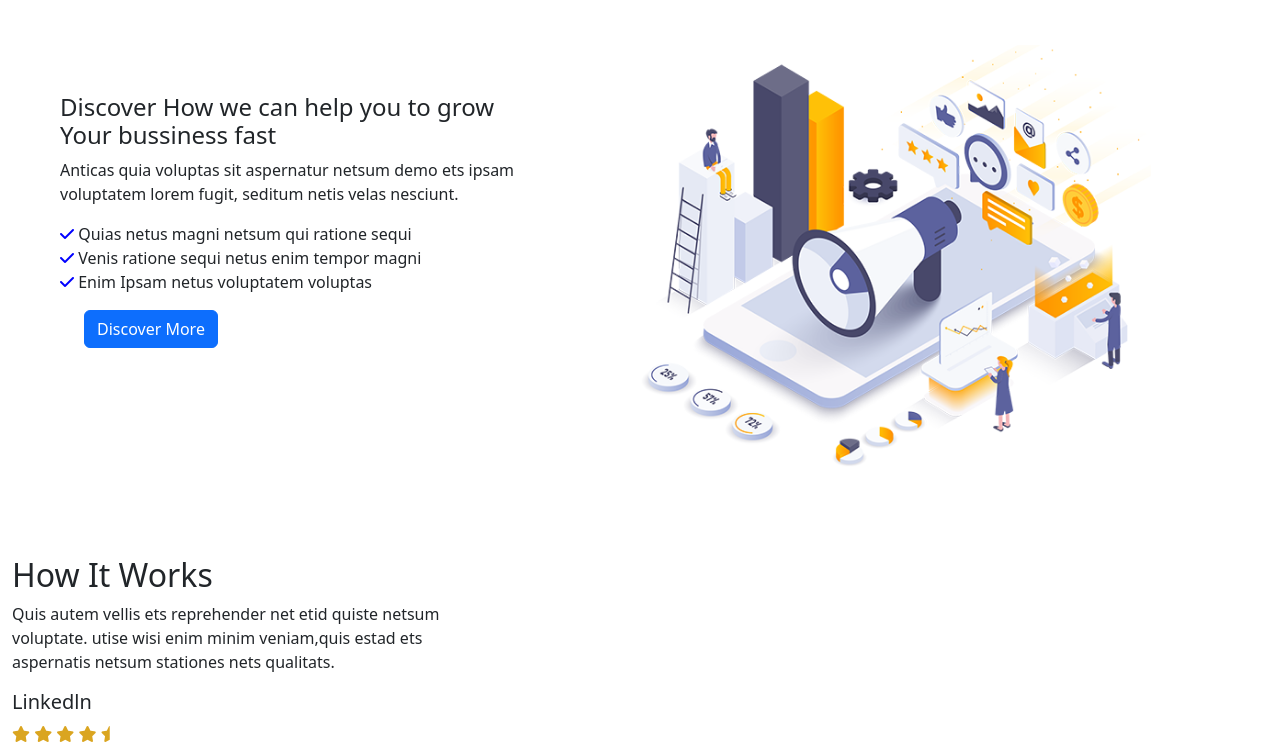
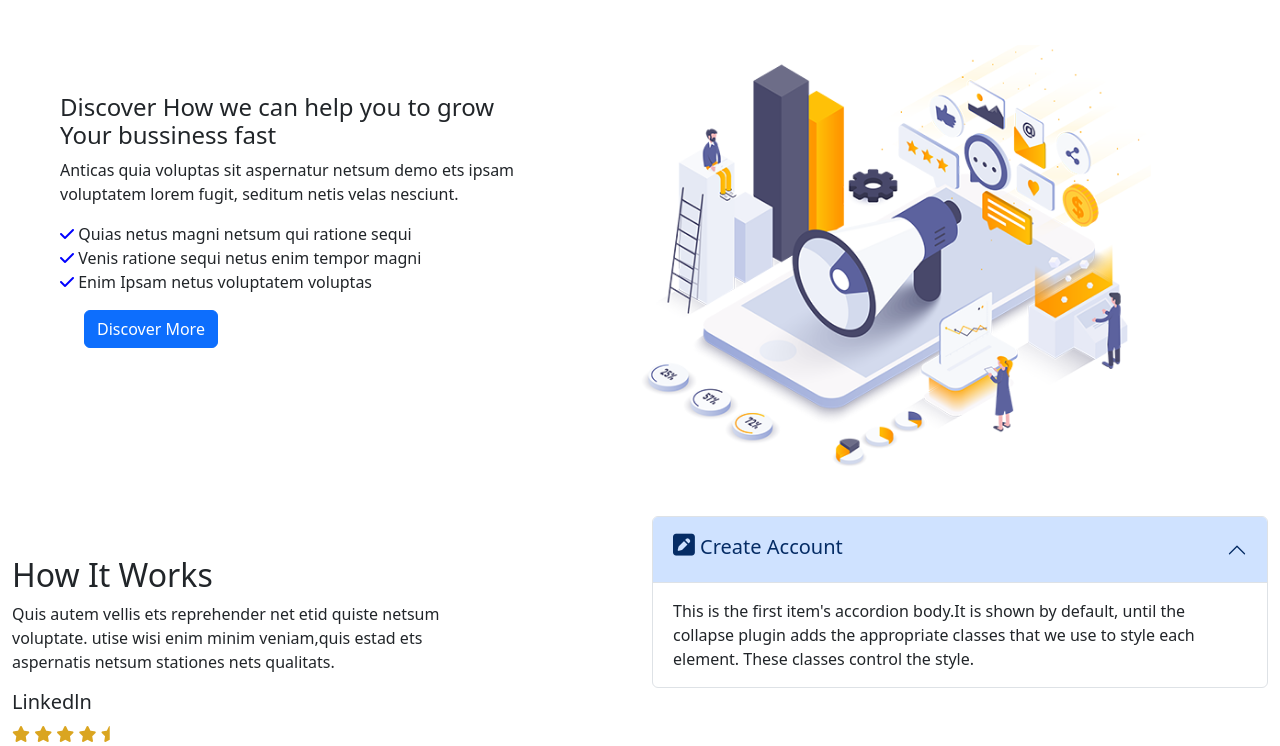
Before and after one commit to aryansinghverma/UI-for-AI-Ninja, a plain HTML site: page index.html in a window 1280 px wide. Shown: the part 927-1673 px from the top of the page. Drawn offline with nearby package versions, Linux system fonts and the light colour scheme.

Commit message:
create account toggle

```diff
--- a/index.html
+++ b/index.html
@@ -151,6 +151,20 @@
                     <i class="fa-solid fa-star-half" style="color: goldenrod;"></i></a>
 
             </div>
+            <div class="col-xl-6 col-xxl-6">
+                <div class="accordion" id="accordionExample">
+                    <div class="accordion-item">
+                      <h2 class="accordion-header">
+                        <button class="accordion-button" type="button" data-bs-toggle="collapse" data-bs-target="#collapseOne" aria-expanded="true" aria-controls="collapseOne">
+                            <h5><i class="fa-solid fa-square-pen" style="font-size: 25px;"></i> Create Account</h5>
+                        </button>
+                      </h2>
+                      <div id="collapseOne" class="accordion-collapse collapse show" data-bs-parent="#accordionExample">
+                        <div class="accordion-body">
+                        This is the first item's accordion body.It is shown by default, until the collapse plugin adds the appropriate classes that we use to style each element. These classes control the style.
+                        </div>
+                      </div>
+            </div>
         </div>
     </div>
 </section>
```
